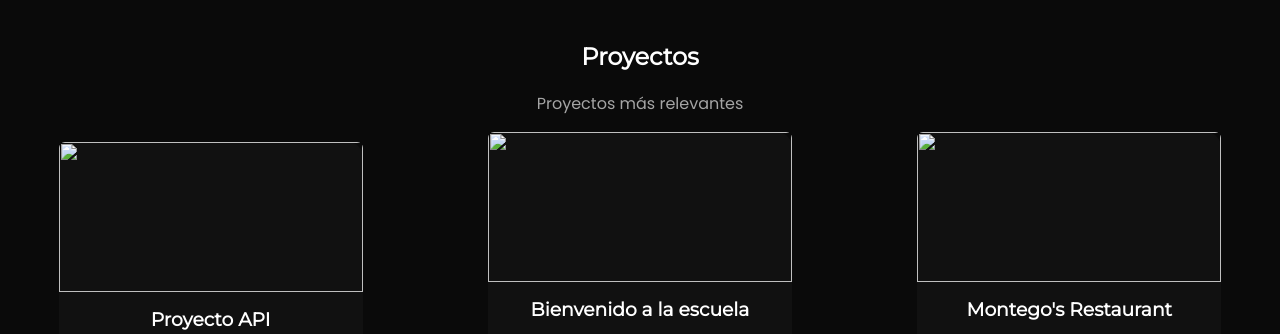
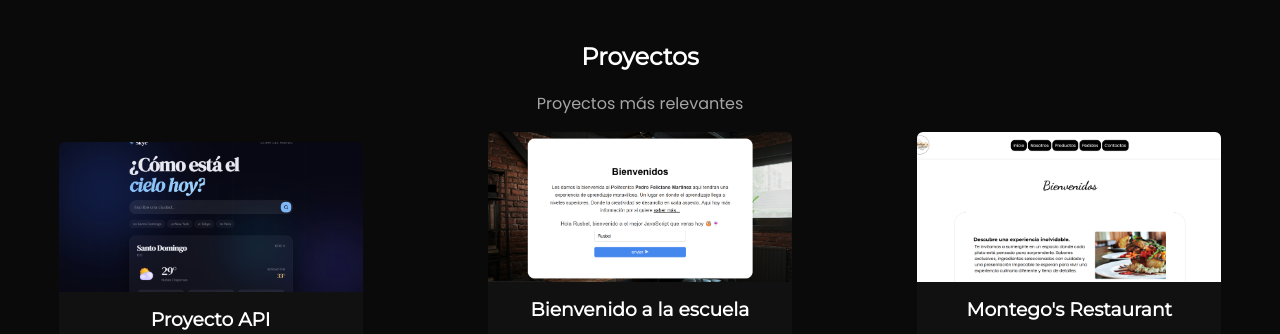
Before and after one commit to Rusbel-creator/portafolioweb, a plain HTML site: page index.html in a window 1280 px wide. Shown: the part 1900-2234 px from the top of the page. Drawn offline with nearby package versions, Linux system fonts and the light colour scheme.

Commit message:
Update image paths in index.html

```diff
--- a/index.html
+++ b/index.html
@@ -106,7 +106,7 @@
             <div class="worksContainer">
 
                 <div class="work">
-                    <img src="/css/portafolioweb/image/Screenshot 2026-05-02 102222.png">
+                    <img src="image/Screenshot 2026-05-02 102222.png">
                     <h3>Proyecto API</h3>
                     <p>Proyecto en el que se aplico el consumo de una API pública.</p>
                     <div class="technologies">
@@ -123,7 +123,7 @@
                 </div>
 
                 <div class="work">
-                    <img src="/css/portafolioweb/image/Screenshot 2026-02-07 140623.png">
+                    <img src="image/Screenshot 2026-02-07 140623.png">
                     <h3>Bienvenido a la escuela</h3>
                     <p>Invitación a los usuarios que ingresen a escribir su nombre dandoles la bienvenida.</p>
                     <div class="technologies">
@@ -140,7 +140,7 @@
                 </div>
 
                 <div class="work">
-                    <img src="/css/portafolioweb/image/Screenshot 2026-02-07 140846.png">
+                    <img src="image/Screenshot 2026-02-07 140846.png">
                     <h3>Montego's Restaurant</h3>
                     <p>Página web de la cadena de restaurantes llamada Montego's Restaurants.</p>
                     <div class="technologies">
```
